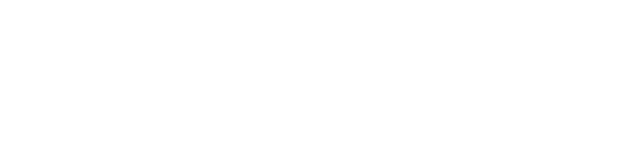
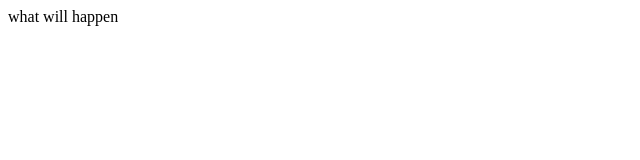
Before and after one commit to syntaxill/web-project, a plain HTML site: page index.html in a window 1280 px wide. Shown: the whole page, without its empty margins (0-640 px from the left). Drawn offline with Linux system fonts and the light colour scheme.

Commit message:
fist changes to index.html

```diff
--- a/index.html
+++ b/index.html
@@ -6,6 +6,6 @@
     <title>Document</title>
 </head>
 <body>
-
+    what will happen
 </body>
 </html>
```
